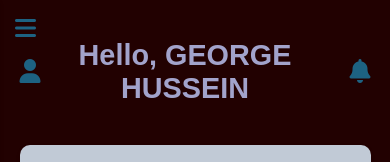
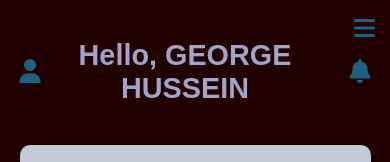
Before and after one commit to LazorAmorie/masterkey, a plain HTML site: page index.html in a window 390 px wide. Shown: the top 162 px of the page. Drawn offline with Linux system fonts and the light colour scheme.

Commit message:
moodifying taskbar

```diff
--- a/css/styles.css
+++ b/css/styles.css
@@ -29,7 +29,7 @@ body {
 /* Header */
 .header {
     display: flex;
-    justify-content: space-between;
+    justify-content: flex;
     align-items: center;
     margin-bottom: 20px;
     color: var(--secondary-color);
@@ -413,7 +413,7 @@ body {
 .taskbar-toggle {
     position: fixed;
     top: 15px;
-    left: 15px;
+    right: 15px; /* Align to the right */
     font-size: 24px;
     cursor: pointer;
     color: var(--main-color);
```
